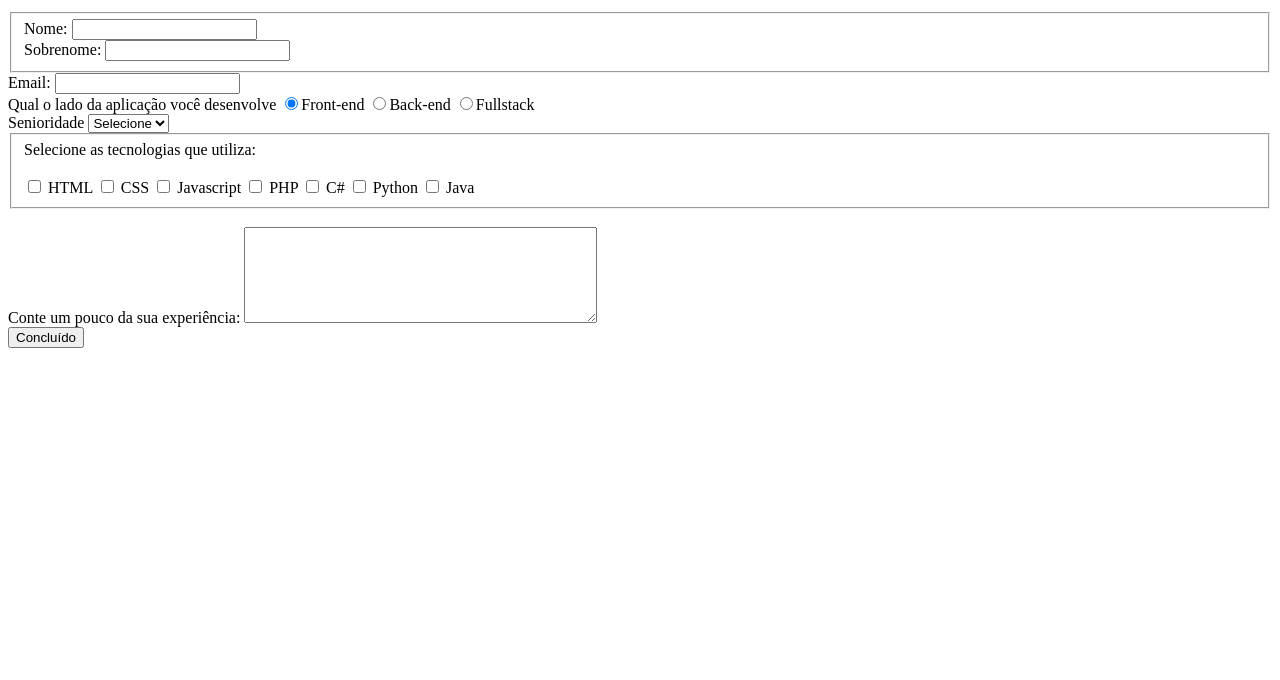
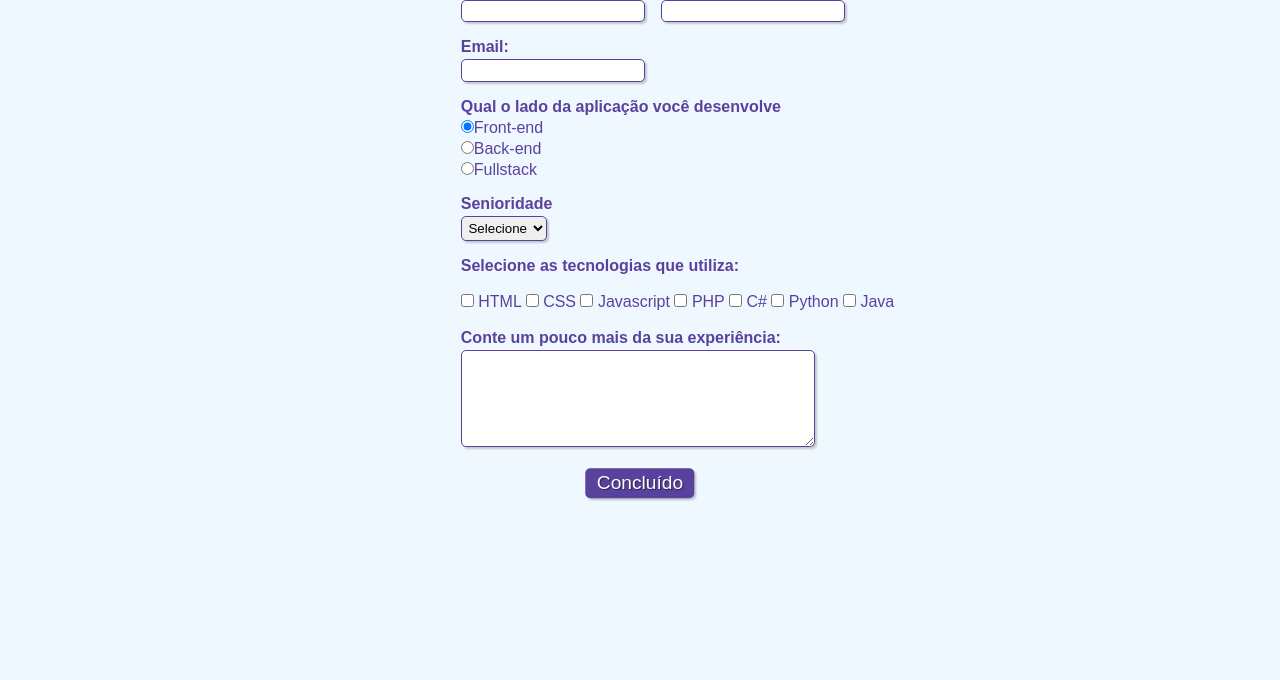
Before and after one commit to Daraujocamara/teste-solo, a plain HTML site: page testeintagram/testeyoutube/formulario.html in a window 1280 px wide. Shown: the part 120-800 px from the top of the page. Drawn offline with Linux system fonts and the light colour scheme.

Commit message:
finalizando

```diff
--- /dev/null
+++ b/testeintagram/testeyoutube/formulario.css
@@ -0,0 +1,93 @@
+*{
+    margin: 0;
+    padding: 0;
+}
+
+#titulo{
+    font-family: sans-serif;
+    color:#380b61;
+    margin-left: 7%;
+}
+
+#subtitulo {
+    font-family: sans-serif;
+    color:#380b61;
+    margin-left: 10%;
+}
+
+fieldset{
+    border:0;
+
+}
+
+body{
+    background-color:#f0f8ff;
+    font-family: sans-serif;
+    font-size: 1em;
+    color:#59429d;
+    margin-left: 36%;
+    margin-top: 2%;
+    justify-content: center;
+}
+
+input, select, textarea, button{
+    border-radius: 5px;
+}
+
+.campo{
+    margin-bottom: 1em;
+}
+.campo label{
+    margin-bottom: 0.2em;
+    color: #59429d;
+    display:block;
+}
+
+fieldset.grupo .campo{
+    float: left;
+    margin-right: 1em;
+}
+
+.campo input[type="text"], .campo input[type="email"], .campo select, .campo textarea{
+    padding:0.2em;
+    border: 1px solid #59429d;
+    box-shadow: 2px 2px 2px rgba(0,0,0,0.2);
+    display:block;
+}
+
+.campo select option{
+    padding-right: 1em;
+
+}
+
+.campo input:focus, .campo select:focus, .campo textarea:focus{
+    background: #e0e0f8;
+
+}
+
+.botao{
+    font-size: 1.2em;
+    background:#59429d;
+    border:0;
+    margin-bottom: 1em;
+    color:#ffffff;
+    padding: 0.2em 0.6em;
+    box-shadow: 2px 2px 2px rgba(0,0,0,0.2);
+    text-shadow: 1px 1px 1px rgba(0,0,0,0.5);
+    position: absolute;
+    margin-top: 20px;
+
+    left: 50%;
+    margin-right: -50%;
+    transform: translate(-50%, -50%);
+}
+
+.botao:hover{
+    background:#ccbbff;
+    box-shadow: inset 2px 2px 2px rgba(0,0,0,0.2);
+    text-shadow: none;
+}
+
+#check{
+    display: inline-block;
+}
--- a/testeintagram/testeyoutube/formulario.html
+++ b/testeintagram/testeyoutube/formulario.html
@@ -4,6 +4,7 @@
     <meta charset="UTF-8">
     <meta http-equiv="X-UA-Compatible" content="IE=edge">
     <meta name="viewport" content="width=device-width, initial-scale=1.0">
+    <link rel="stylesheet" href="formulario.css"midea="">
     <title>Cadastro</title>
 </head>
 <body>
@@ -14,24 +15,24 @@
     </div>
     <form>
         <fieldset class="grupo">
-            <div>
-                <label for="nome">Nome:</label>
-                <input type="text" name="nome" id="nome">
+            <div class="campo">
+                <label for="nome"><strong>Nome:</strong></label>
+                <input type="text" name="nome" id="nome" required>
             </div>
 
-            <div>
-                <label for="sobrenome">Sobrenome:</label>
-                <input type="text" name="sobrenome" id="sobrenome">
+            <div class="campo">
+                <label for="sobrenome"><strong>Sobrenome:</strong></label>
+                <input type="text" name="sobrenome" id="sobrenome" required>
             </div>
         </fieldset>
 
-        <div>
-            <label>Email:</label>
-            <input type="email" name="email" id="email">
+        <div class="campo">
+            <label for="email"><strong>Email:</strong></label>
+            <input type="email" name="email" id="email" required>
         </div>
 
-        <div>
-            <label>Qual o lado da aplicação você desenvolve</label>
+        <div class="campo">
+            <label><strong>Qual o lado da aplicação você desenvolve</strong></label>
             <label>
                 <input type="radio" name="devweb"valeu="forntend" checked>Front-end
             </label>
@@ -43,8 +44,8 @@
             </label>
         </div>
 
-        <div>
-            <label>Senioridade</label>
+        <div class="campo">
+            <label for="senioridade"><strong>Senioridade</strong></label>
             <select id="senioridade">
                 <option selected disabled value="">Selecione</option>
                 <option> Júnior</option>
@@ -54,8 +55,8 @@
         </div>
 
         <fieldset class="grupo">
-            <div>
-                <label>Selecione as tecnologias que utiliza:</label>
+            <div id="check">
+                <label><strong>Selecione as tecnologias que utiliza:</strong></label>
                 <br><br>
                 <input type="checkbox" name="tecnoligia1" id="tecnoligia1" value="HTML">
                 <label for="tecnoligia1">HTML</label>
@@ -74,13 +75,13 @@
             </div>
         </fieldset>
 
-        <div>
+        <div class="campo">
             <br>
-            <label>Conte um pouco da sua experiência:</label>
+            <label><strong>Conte um pouco mais da sua experiência:</strong></label>
             <textarea rows="6" style="width: 26em" id="experiencia" name="experiencia"></textarea>
         </div>
 
-        <button type="submit">Concluído</button>
+        <button class="botao" type="submit">Concluído</button>
     </form>
 </body>
 </html>
```
